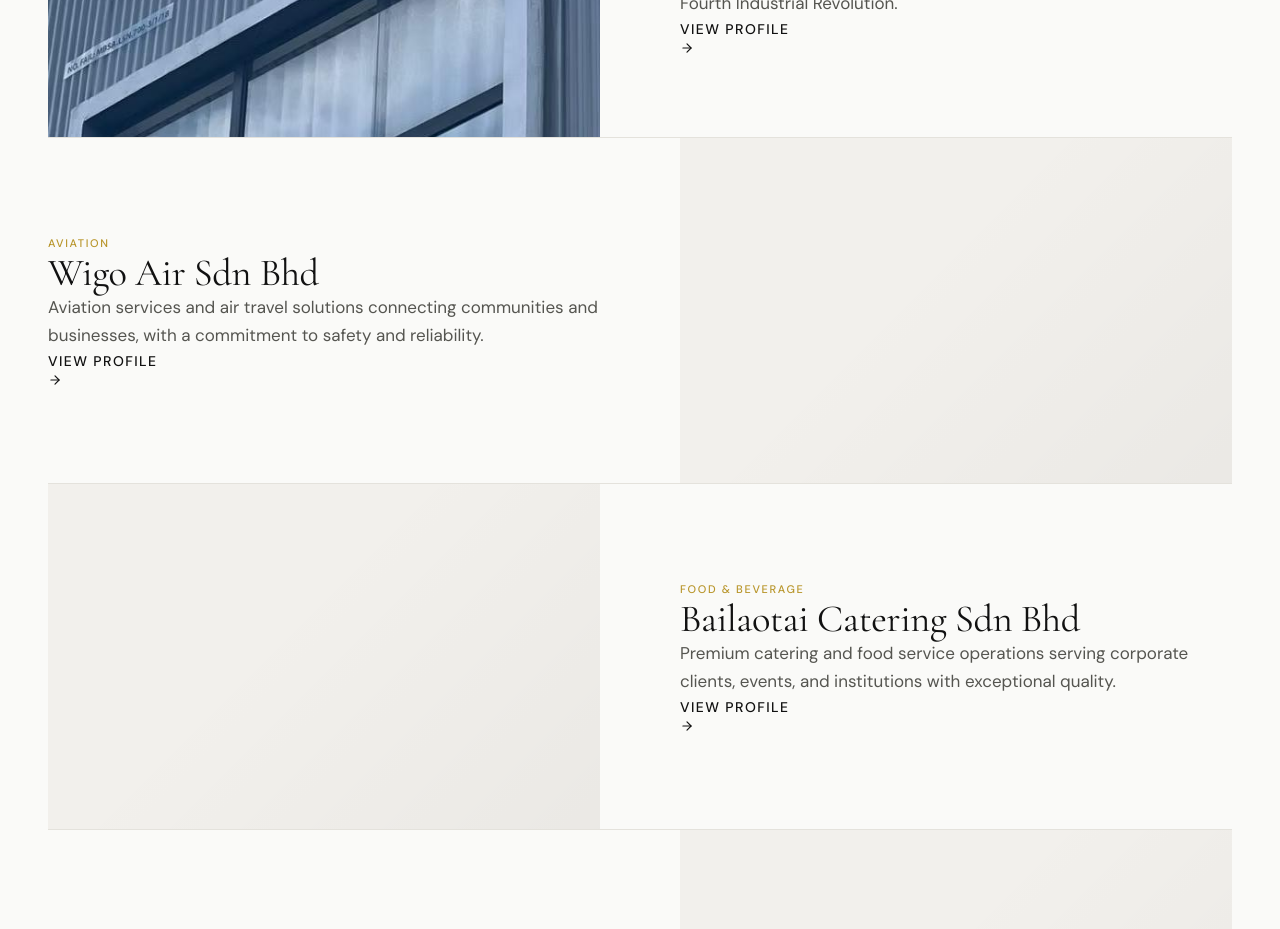
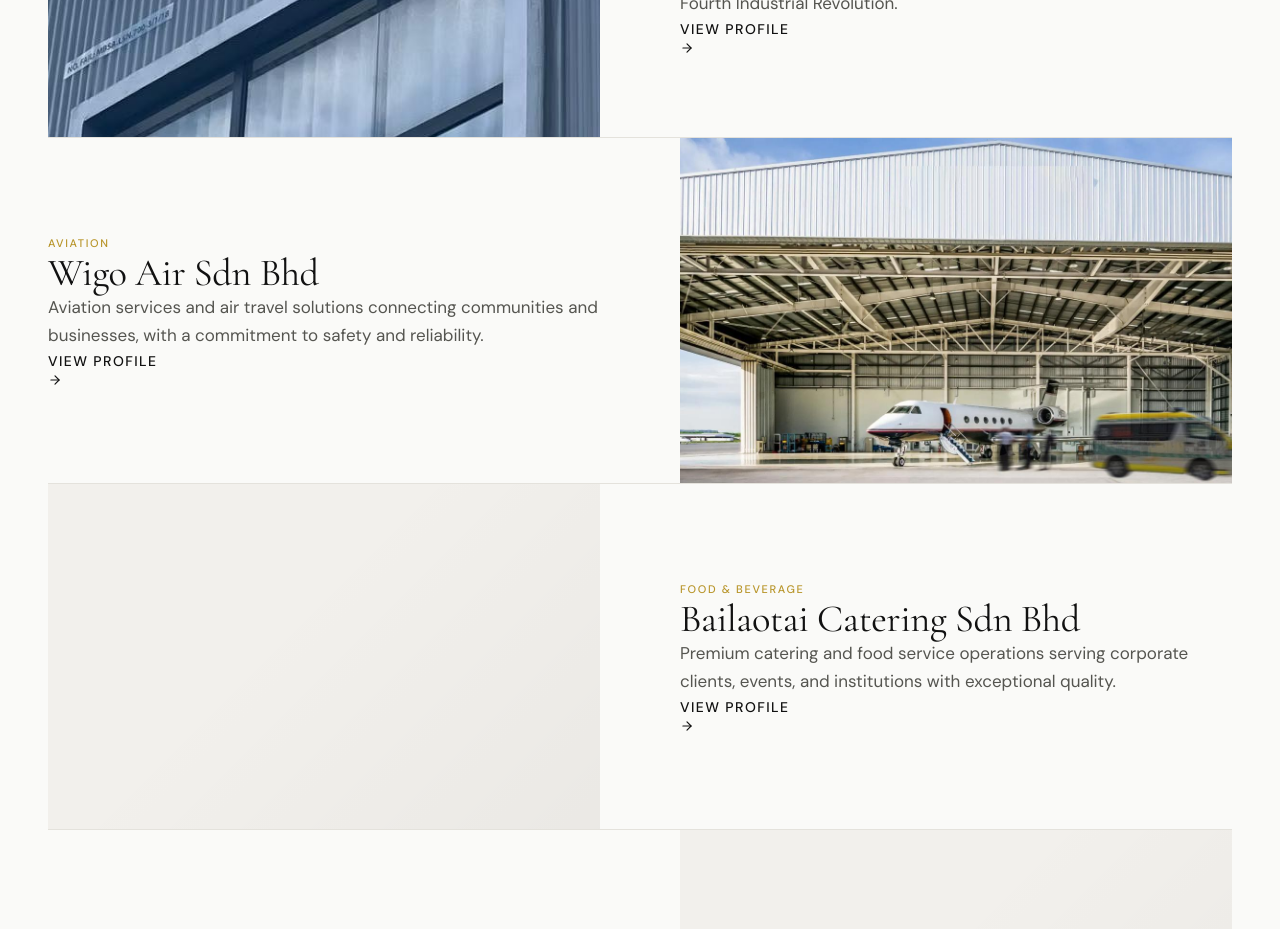
Before and after one commit to shamnashriq-ai/triballiance-website, a Next.js app: page /companies in a window 1280 px wide. Shown: the part 1560-2489 px from the top of the page. Built offline with nearby package versions, Linux system fonts and the light colour scheme.

Commit message:
Add Wigo Air hangar image to companies page

```diff
--- a/src/app/companies/page.tsx
+++ b/src/app/companies/page.tsx
@@ -38,6 +38,7 @@
     description:
       "Aviation services and air travel solutions connecting communities and businesses, with a commitment to safety and reliability.",
     href: "/companies/wigo-air",
+    image: "/wigo-air-bg.jpg",
   },
   {
     name: "Bailaotai Catering Sdn Bhd",
```
Also changed, not shown: public/wigo-air-bg.jpg (added).
